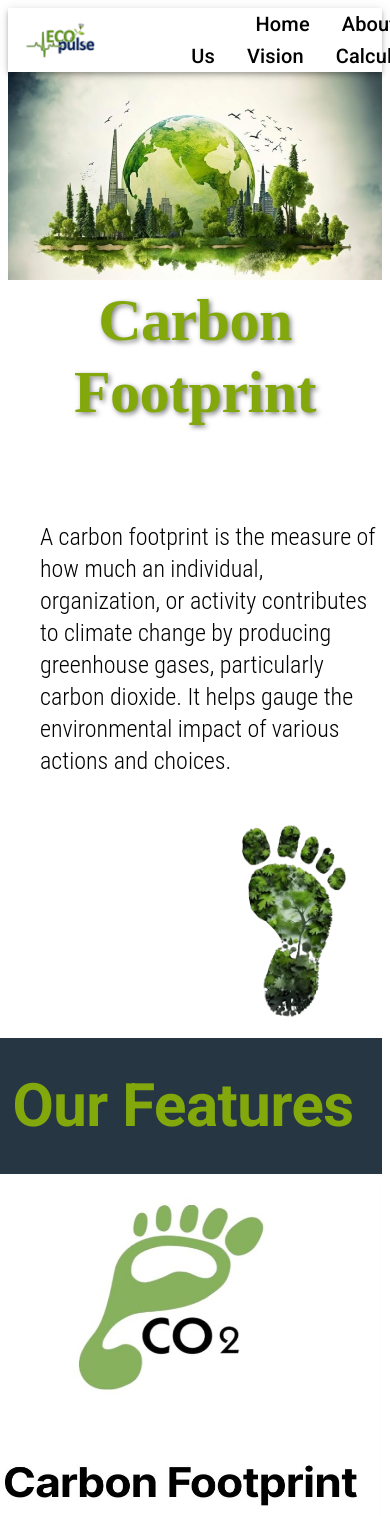
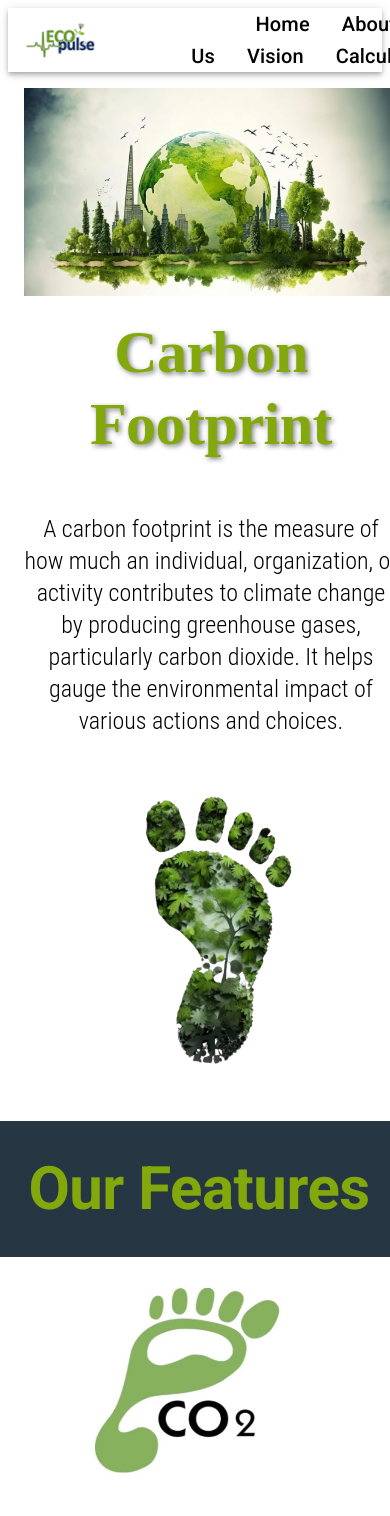
Before and after one commit to Nikita06211/my-app, a React (Create React App) app: page / in a window 390 px wide. Shown: the top 1516 px of the page. Built offline with nearby package versions, Linux system fonts and the light colour scheme.

Commit message:
updated home page

```diff
--- a/src/Pages/Home.js
+++ b/src/Pages/Home.js
@@ -1,12 +1,15 @@
 import React from 'react';
-import { Container, Grid, Typography } from '@mui/material';
+import { Container, Grid, Typography, useMediaQuery, useTheme } from '@mui/material';
 import { FeaturesCarousel } from './Carousel';
 import { Avatar } from '@mui/material';
 
 export const Home = () => {
+    const theme = useTheme();
+    const isMobile = useMediaQuery(theme.breakpoints.down('sm'));
+
     return (
-        <Container maxWidth="lg" style={{ padding: '0', margin: '0' }}>
-            <Grid container spacing={0} style={{ margin: '0', padding: '0' }}>
+        <Container maxWidth="xl" style={{ padding: '0', margin: '0' }}>
+            <Grid container spacing={2} style={{ margin: '0', padding: '0' }}>
                 {/* Image Section */}
                 <Grid item xs={12}>
                     <img
@@ -17,7 +20,7 @@ export const Home = () => {
                 </Grid>
 
                 {/* Text Section */}
-                <Grid item xs={12} container spacing={3} style={{ marginBottom: '2rem' }}>
+                <Grid item xs={12} container spacing={isMobile ? 2 : 3} style={{ marginBottom: '2rem' }}>
                     {/* Centered Heading */}
                     <Grid item xs={12}>
                         <Typography variant="h2" gutterBottom align="center" style={{ color: '#82A80B', fontFamily: 'poppins', textShadow: '2px 2px 5px rgba(0, 0, 0, 0.5)', fontWeight: 'bold' }}>
@@ -27,7 +30,7 @@ export const Home = () => {
 
                     {/* Left Half - Text Definition */}
                     <Grid item xs={12} md={6}>
-                        <Typography variant="h5" align="left" paragraph style={{ display: 'flex', alignItems: 'center', fontFamily: 'Roboto Condensed', fontWeight: '300', marginLeft: '2rem', marginTop: '3rem' }}>
+                        <Typography variant="h5" align={isMobile ? 'center' : 'left'} paragraph style={{ display: 'flex', alignItems: 'center', fontFamily: 'Roboto Condensed', fontWeight: '300', marginLeft: isMobile ? '0' : '2rem', marginTop: isMobile ? '1rem' : '3rem' }}>
                             A carbon footprint is the measure of how much an individual, organization, or activity contributes
                             to climate change by producing greenhouse gases, particularly carbon dioxide. It helps gauge the
                             environmental impact of various actions and choices.
@@ -35,11 +38,11 @@ export const Home = () => {
                     </Grid>
 
                     {/* Right Half - Image */}
-                    <Grid item xs={12} md={6} style={{ backgroundColor: 'white', textAlign: 'right' }}>
+                    <Grid item xs={12} md={6} style={{ backgroundColor: 'white', textAlign: isMobile ? 'center' : 'right' }}>
                         <img
                             src={process.env.PUBLIC_URL + '/Assets/footprint.png'}
                             alt="Footprint Image"
-                            style={{ width: '50%', height: 'auto' }}
+                            style={{ width: isMobile ? '70%' : '50%', height: 'auto', margin: isMobile ? '1rem auto' : '0' }}
                         />
                     </Grid>
                 </Grid>
```
